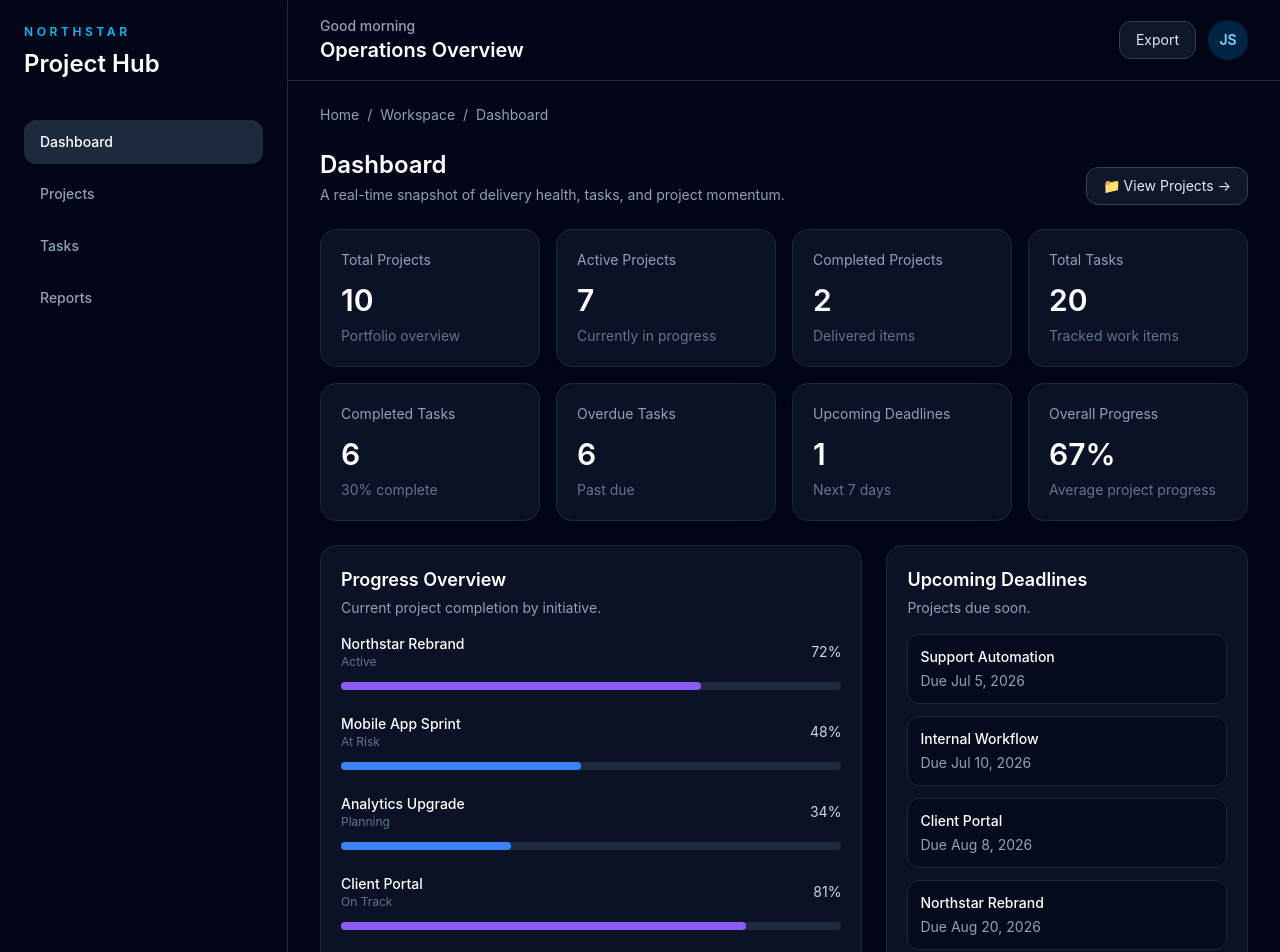
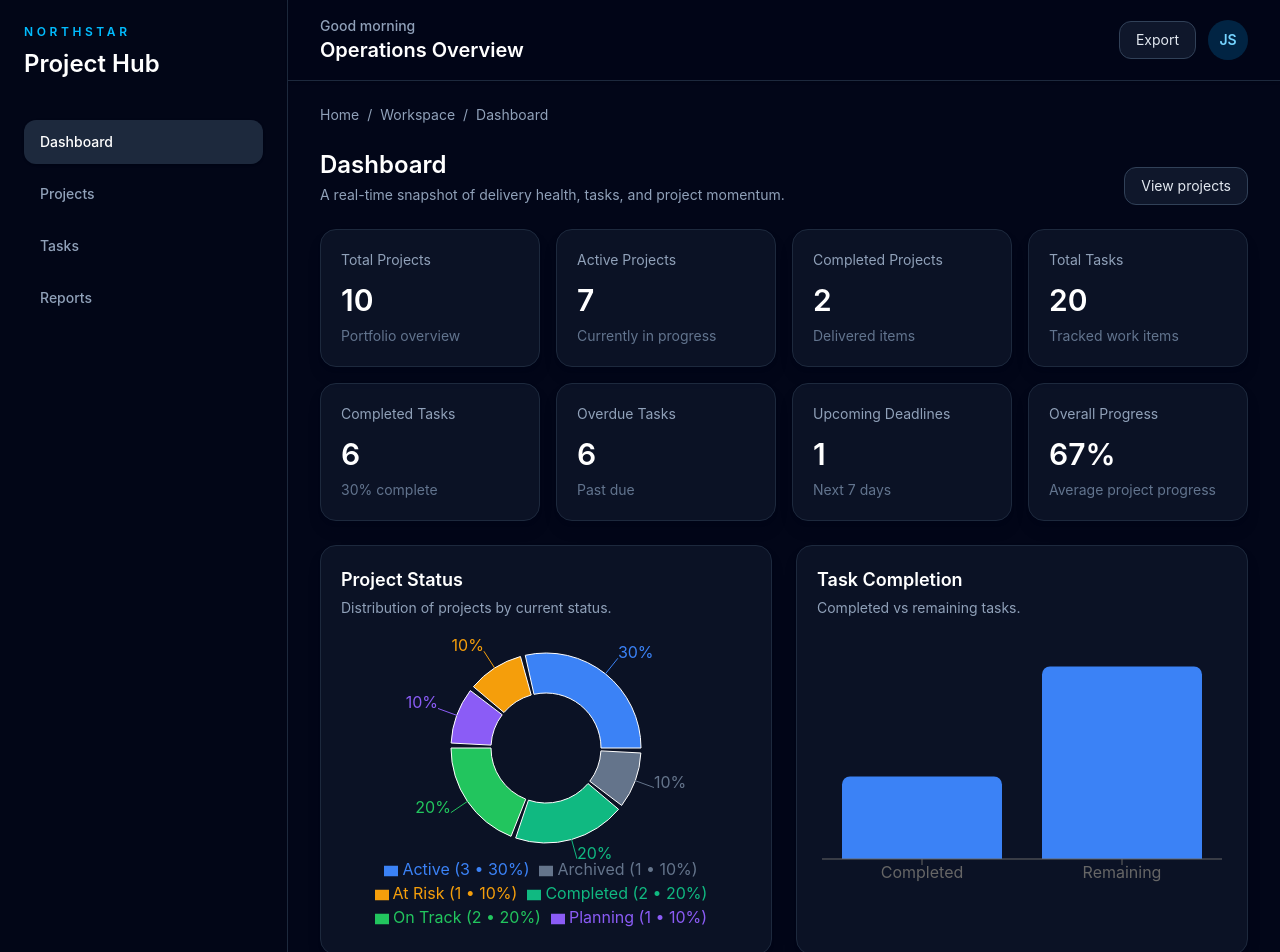
Before and after one commit to Owethudev/ChatGPTProjectDashboard, a React (Vite) app in the folder frontend/: page /dashboard in a window 1280 px wide. Shown: the top 952 px of the page. Built offline with nearby package versions, Linux system fonts and the light colour scheme.

Commit message:
Added dashboard analytics charts and improve chart usability

```diff
--- a/frontend/package.json
+++ b/frontend/package.json
@@ -12,7 +12,8 @@
   "dependencies": {
     "react": "^19.2.7",
     "react-dom": "^19.2.7",
-    "react-router-dom": "^7.18.2"
+    "react-router-dom": "^7.18.2",
+    "recharts": "^3.10.1"
   },
   "devDependencies": {
     "@eslint/js": "^10.0.1",
--- /dev/null
+++ b/frontend/src/components/dashboard/ProjectStatusChart.tsx
@@ -0,0 +1,90 @@
+
+import {
+  PieChart,
+  Pie,
+  Cell,
+  Tooltip,
+  ResponsiveContainer,
+  Legend,
+} from "recharts";
+import type { Project } from "../../types";
+
+type Props = {
+  projects: Project[];
+};
+
+const STATUS_COLORS: Record<string, string> = {
+  Active: "#3b82f6",
+  "On Track": "#22c55e",
+  Planning: "#8b5cf6",
+  "At Risk": "#f59e0b",
+  Completed: "#10b981",
+  Archived: "#64748b",
+};
+
+export function ProjectStatusChart({ projects }: Props) {
+  if (projects.length === 0) {
+    return (
+      <div className="flex h-64 items-center justify-center text-sm text-slate-400">
+        No project data available.
+      </div>
+    );
+  }
+
+  const counts = projects.reduce<Record<string, number>>((acc, project) => {
+    acc[project.status] = (acc[project.status] || 0) + 1;
+    return acc;
+  }, {});
+
+  //const total = projects.length;
+
+  const data = Object.entries(counts).map(([name, value]) => ({
+    name,
+    value,
+  }));
+
+  return (
+    <ResponsiveContainer width="100%" height={300}>
+      <PieChart>
+        <Pie
+          data={data}
+          dataKey="value"
+          nameKey="name"
+          innerRadius={55}
+          outerRadius={95}
+          paddingAngle={3}
+          label={({ percent }) => `${Math.round((percent ?? 0) * 100)}%`}
+        >
+          {data.map((item, index) => (
+            <Cell
+              key={index}
+              fill={STATUS_COLORS[item.name] ?? "#94a3b8"}
+            />
+          ))}
+        </Pie>
+
+        <Tooltip cursor={false}
+     contentStyle={{
+    backgroundColor: "#0f172a",
+    border: "1px solid #334155",
+    borderRadius: "10px",
+    color: "#fff",
+  }}
+/>
+
+        <Legend
+          verticalAlign="bottom"
+           formatter={(value) => {
+  const item = data.find((d) => d.name === value);
+
+  if (!item) return value;
+
+  const percentage = Math.round((item.value / projects.length) * 100);
+
+  return `${value} (${item.value} • ${percentage}%)`;
+}}
+        />
+      </PieChart>
+    </ResponsiveContainer>
+  );
+}
--- /dev/null
+++ b/frontend/src/components/dashboard/TaskCompletionChart.tsx
@@ -0,0 +1,52 @@
+import {
+  ResponsiveContainer,
+  BarChart,
+  Bar,
+  XAxis,
+  Tooltip,
+} from "recharts";
+
+type Props = {
+  completed: number;
+  remaining: number;
+};
+
+export function TaskCompletionChart({
+  completed,
+  remaining,
+}: Props) {
+  const data = [
+    {
+      name: "Completed",
+      value: completed,
+    },
+    {
+      name: "Remaining",
+      value: remaining,
+    },
+  ];
+
+  return (
+    <ResponsiveContainer width="100%" height={260}>
+      <BarChart data={data}>
+  <XAxis dataKey="name" />
+
+  <Tooltip
+    cursor={false}
+    contentStyle={{
+      backgroundColor: "#0f172a",
+      border: "1px solid #334155",
+      borderRadius: "10px",
+      color: "#fff",
+    }}
+  />
+
+  <Bar
+    dataKey="value"
+    fill="#3b82f6"
+    radius={[8, 8, 0, 0]}
+  />
+    </BarChart>
+    </ResponsiveContainer>
+  );
+}
--- a/frontend/src/index.css
+++ b/frontend/src/index.css
@@ -12,3 +12,21 @@
     --color-stage-overdue: #ef4444;
     --color-stage-overdue-soft: #ef444426;
 }
+
+/* ---------- Recharts ---------- */
+
+.recharts-wrapper,
+.recharts-wrapper * {
+    outline: none !important;
+}
+
+.recharts-surface:focus,
+.recharts-sector:focus,
+.recharts-rectangle:focus,
+.recharts-layer:focus {
+    outline: none !important;
+}
+
+svg:focus {
+    outline: none !important;
+}
--- a/frontend/src/pages/DashboardPage.tsx
+++ b/frontend/src/pages/DashboardPage.tsx
@@ -1,4 +1,4 @@
-import { Link, useNavigate } from "react-router-dom";
+import { Link } from "react-router-dom";
 import { PageHeader } from "../components/common/PageHeader";
 import { StatCard } from "../components/dashboard/StatCard";
 import { Card } from "../components/ui/Card";
@@ -6,10 +6,10 @@ import { ProgressBar } from "../components/ui/ProgressBar";
 import { useProjects } from "../context/ProjectContext";
 import { useProjectStats } from "../hooks/useProjectStats";
 import { formatDate } from "../utils/helpers";
+import { ProjectStatusChart } from "../components/dashboard/ProjectStatusChart";
+import { TaskCompletionChart } from "../components/dashboard/TaskCompletionChart";
 
 export function DashboardPage() {
-  const navigate = useNavigate();
-
   const { projects, tasks, activities } = useProjects();
   const stats = useProjectStats(projects, tasks);
 
@@ -21,9 +21,9 @@ export function DashboardPage() {
         actions={
           <Link
             to="/projects"
-            className="rounded-xl border border-slate-700 bg-slate-900 px-4 py-2 text-sm text-slate-200 transition-all duration-200 hover:scale-105 hover:bg-slate-800"
+            className="rounded-xl border border-slate-700 bg-slate-900 px-4 py-2 text-sm text-slate-200 transition hover:bg-slate-800"
           >
-            📁 View Projects →
+            View projects
           </Link>
         }
       />
@@ -33,28 +33,21 @@ export function DashboardPage() {
           title="Total Projects"
           value={String(stats.totalProjects)}
           subtitle="Portfolio overview"
-          onClick={() => navigate("/projects")}
         />
-
         <StatCard
           title="Active Projects"
           value={String(stats.activeProjects)}
           subtitle="Currently in progress"
-          onClick={() => navigate("/projects")}
         />
-
         <StatCard
           title="Completed Projects"
           value={String(stats.completedProjects)}
           subtitle="Delivered items"
-          onClick={() => navigate("/projects")}
         />
-
         <StatCard
           title="Total Tasks"
           value={String(stats.totalTasks)}
           subtitle="Tracked work items"
-          onClick={() => navigate("/tasks")}
         />
       </div>
 
@@ -63,27 +56,40 @@ export function DashboardPage() {
           title="Completed Tasks"
           value={String(stats.completedTasks)}
           subtitle={`${stats.completedPercentage}% complete`}
-          onClick={() => navigate("/tasks")}
         />
-
         <StatCard
           title="Overdue Tasks"
           value={String(stats.overdueTasks)}
           subtitle="Past due"
-          onClick={() => navigate("/tasks")}
         />
-
         <StatCard
           title="Upcoming Deadlines"
           value={String(stats.upcomingDeadlines)}
           subtitle="Next 7 days"
         />
-
         <StatCard
           title="Overall Progress"
           value={`${stats.overallProgress}%`}
           subtitle="Average project progress"
         />
+      </div>
+      <div className="mt-6 grid gap-6 lg:grid-cols-2">
+  <Card
+    title="Project Status"
+    description="Distribution of projects by current status."
+  >
+    <ProjectStatusChart projects={projects} />
+  </Card>
+
+  <Card
+    title="Task Completion"
+    description="Completed vs remaining tasks."
+  >
+    <TaskCompletionChart
+      completed={stats.completedTasks}
+      remaining={stats.totalTasks - stats.completedTasks}
+    />
+  </Card>
 </div>
 
       <div className="mt-6 grid gap-6 xl:grid-cols-[1.5fr_1fr]">
@@ -94,33 +100,17 @@ export function DashboardPage() {
           <div className="space-y-6">
             {projects.map((project) => (
               <div key={project.id}>
-                <div className="mb-3 flex items-center justify-between">
-                  <div>
-                    <div className="text-sm font-medium text-white">
-                      {project.name}
+                <div className="mb-3 flex items-center justify-between text-sm text-slate-300">
+                  <span>{project.name}</span>
+                  <span>{project.progress}%</span>
                 </div>
-                    <div className="text-xs text-slate-500">
-                      {project.status}
-                    </div>
-                  </div>
-
-                  <span className="text-sm text-slate-300">
-                    {project.progress}%
-                  </span>
-                </div>
-
-                <div className="transition-all duration-700 ease-out">
                 <ProgressBar value={project.progress} />
-                </div>
               </div>
             ))}
           </div>
         </Card>
 
-        <Card
-          title="Upcoming Deadlines"
-          description="Projects due soon."
-        >
+        <Card title="Upcoming Deadlines" description="Projects due soon.">
           <ul className="space-y-3 text-sm text-slate-300">
             {projects
               .slice()
@@ -133,13 +123,9 @@ export function DashboardPage() {
               .map((project) => (
                 <li
                   key={project.id}
-                  onClick={() => navigate(`/projects/${project.id}`)}
-                  className="cursor-pointer rounded-xl border border-slate-800 bg-slate-950/60 p-3 transition-all duration-200 hover:-translate-y-1 hover:border-sky-500/40 hover:bg-slate-900"
+                  className="rounded-xl border border-slate-800 bg-slate-950/60 p-3"
                 >
-                  <div className="font-medium text-white">
-                    {project.name}
-                  </div>
-
+                  <div className="font-medium text-white">{project.name}</div>
                   <div className="mt-1 text-slate-400">
                     Due {formatDate(project.deadline)}
                   </div>
@@ -155,26 +141,15 @@ export function DashboardPage() {
           description="The latest changes across projects and tasks."
         >
           <div className="space-y-3">
-            {activities.length === 0 ? (
-              <div className="py-8 text-center text-slate-500">
-                No recent activity.
-              </div>
-            ) : (
-              activities.slice(0, 5).map((activity) => (
+            {activities.slice(0, 5).map((activity) => (
               <div
                 key={activity.id}
-                  className="rounded-xl border border-slate-800 bg-slate-950/60 p-3 text-sm text-slate-300 transition-all duration-200 hover:-translate-y-1"
+                className="rounded-xl border border-slate-800 bg-slate-950/60 p-3 text-sm text-slate-300"
               >
-                  <div className="font-medium text-white">
-                    {activity.title}
+                <div className="font-medium text-white">{activity.title}</div>
+                <div className="mt-1">{activity.description}</div>
               </div>
-
-                  <div className="mt-1">
-                    {activity.description}
-                  </div>
-                </div>
-              ))
-            )}
+            ))}
           </div>
         </Card>
 
@@ -183,27 +158,17 @@ export function DashboardPage() {
           description="Most recently updated workstreams."
         >
           <div className="space-y-3">
-            {projects.length === 0 ? (
-              <div className="py-8 text-center text-slate-500">
-                No projects available.
-              </div>
-            ) : (
-              projects.slice(0, 4).map((project) => (
+            {projects.slice(0, 4).map((project) => (
               <div
                 key={project.id}
-                  onClick={() => navigate(`/projects/${project.id}`)}
-                  className="cursor-pointer rounded-xl border border-slate-800 bg-slate-950/60 p-3 text-sm text-slate-300 transition-all duration-200 hover:-translate-y-1 hover:border-sky-500/40 hover:bg-slate-900"
+                className="rounded-xl border border-slate-800 bg-slate-950/60 p-3 text-sm text-slate-300"
               >
-                  <div className="font-medium text-white">
-                    {project.name}
-                  </div>
-
+                <div className="font-medium text-white">{project.name}</div>
                 <div className="mt-1">
                   {project.status} • {project.progress}%
                 </div>
               </div>
-              ))
-            )}
+            ))}
           </div>
         </Card>
       </div>
```
Also changed, not shown: 1 other file (tests, documents, lock files or other folders). Lines whose indentation alone changed are shown as unchanged.
